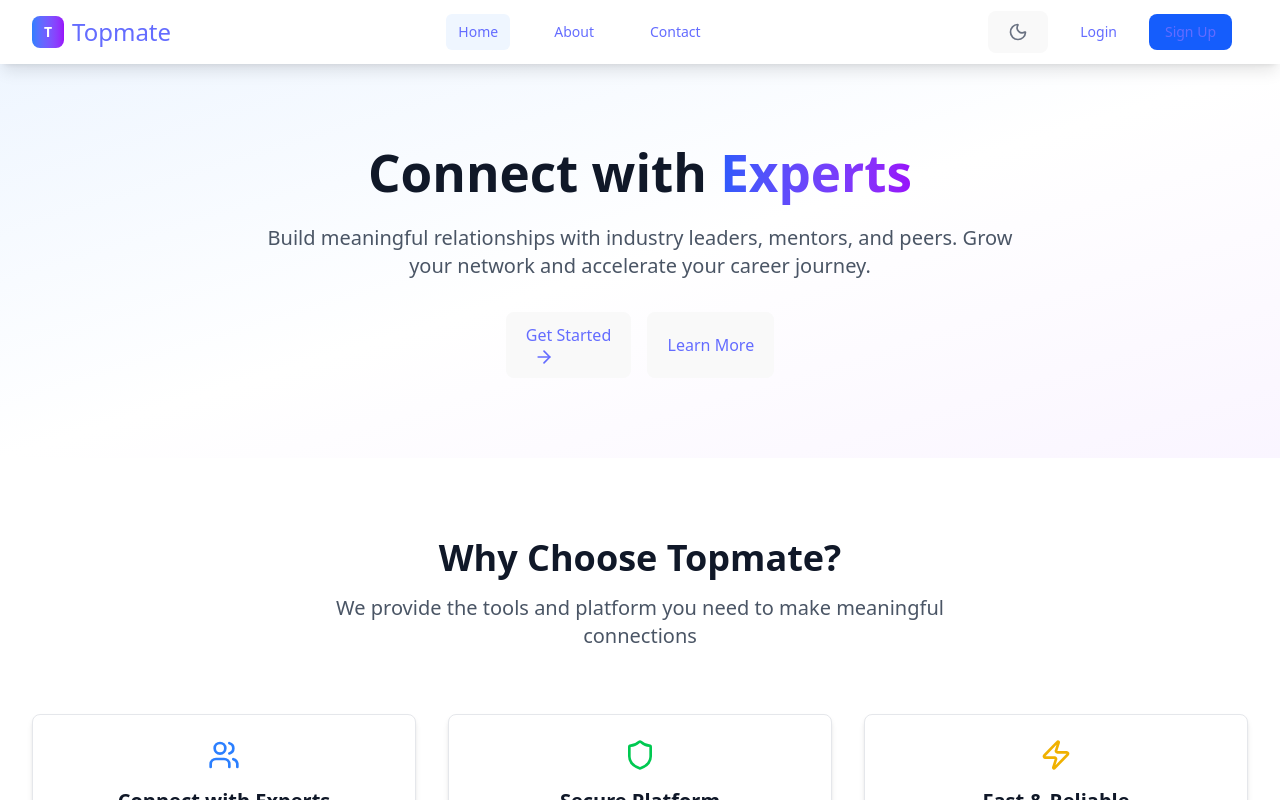
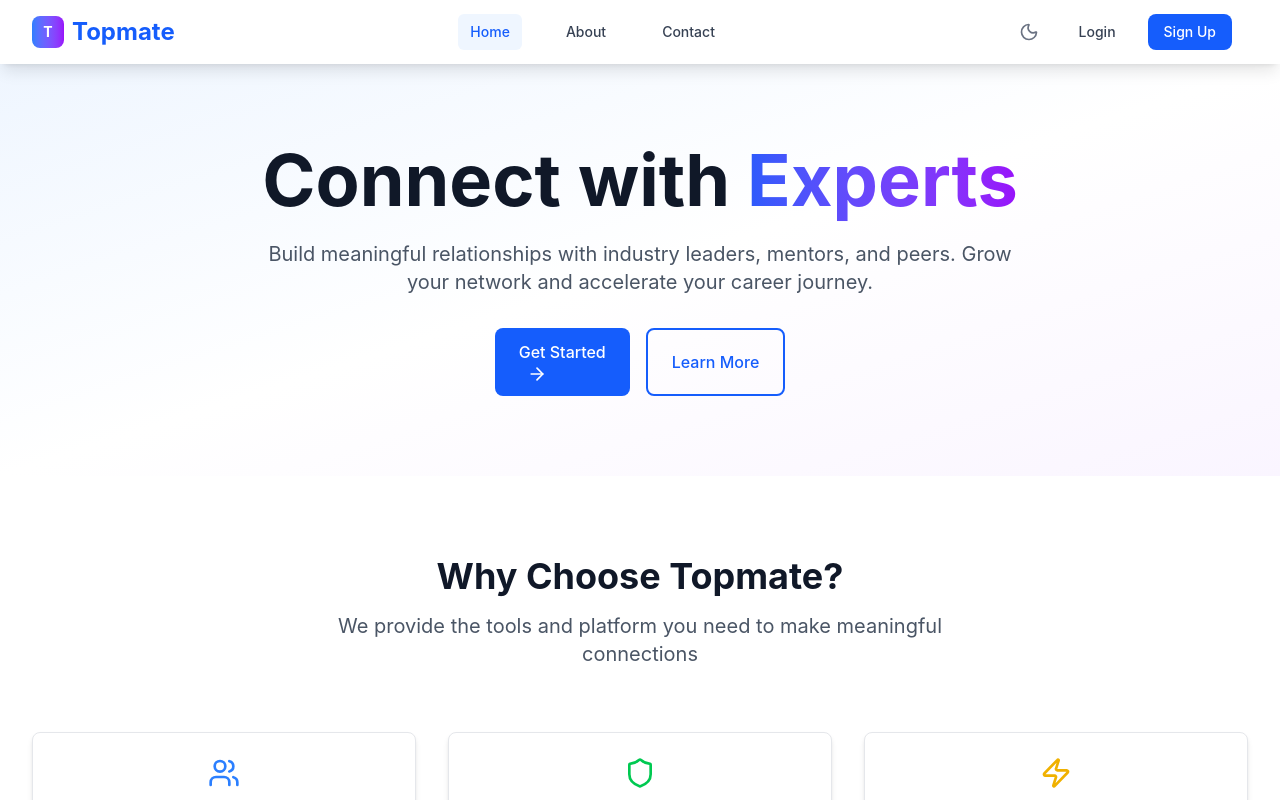
Before and after one commit to nikhilshakya07/BeYourLoop-Assignment, a React (Vite) app in the folder frontend/: page / in a window 1280 px wide. Shown: the top 800 px of the page. Built offline with nearby package versions, Linux system fonts and the light colour scheme.

Commit message:
Added readme

```diff
--- a/frontend/src/index.css
+++ b/frontend/src/index.css
@@ -1,70 +1,209 @@
 @import "tailwindcss";
 
-:root {
-  font-family: system-ui, Avenir, Helvetica, Arial, sans-serif;
-  line-height: 1.5;
-  font-weight: 400;
 
-  color-scheme: light dark;
-  color: rgba(255, 255, 255, 0.87);
-  background-color: #242424;
+@layer base {
+  html {
+    scroll-behavior: smooth;
+  }
 
-  font-synthesis: none;
-  text-rendering: optimizeLegibility;
-  -webkit-font-smoothing: antialiased;
-  -moz-osx-font-smoothing: grayscale;
+  body {
+    font-family: 'Inter', -apple-system, BlinkMacSystemFont, 'Segoe UI', 'Roboto', 'Oxygen',
+      'Ubuntu', 'Cantarell', 'Fira Sans', 'Droid Sans', 'Helvetica Neue', sans-serif;
+    -webkit-font-smoothing: antialiased;
+    -moz-osx-font-smoothing: grayscale;
+  }
 }
 
-a {
-  font-weight: 500;
-  color: #646cff;
-  text-decoration: inherit;
-}
-a:hover {
-  color: #535bf2;
+@layer components {
+  .btn-primary {
+    @apply bg-indigo-600 hover:bg-indigo-700 text-white font-medium py-2 px-4 rounded-md transition-colors duration-200;
+  }
+
+  .btn-secondary {
+    @apply bg-gray-200 hover:bg-gray-300 text-gray-900 font-medium py-2 px-4 rounded-md transition-colors duration-200;
+  }
+
+  .card {
+    @apply bg-white rounded-lg shadow-md border border-gray-200;
+  }
+
+  .form-input {
+    @apply w-full px-3 py-2 border border-gray-300 rounded-md focus:outline-none focus:ring-2 focus:ring-indigo-500 focus:border-transparent;
+  }
+
+  .form-label {
+    @apply block text-sm font-medium text-gray-700 mb-2;
+  }
+
+  .error-text {
+    @apply text-sm text-red-600 mt-1;
+  }
 }
 
-body {
-  margin: 0;
-  display: flex;
-  place-items: center;
-  min-width: 320px;
-  min-height: 100vh;
+@layer utilities {
+  .text-gradient {
+    background: linear-gradient(90deg, #667eea 0%, #764ba2 100%);
+    -webkit-background-clip: text;
+    -webkit-text-fill-color: transparent;
+    background-clip: text;
+  }
+
+  .bg-gradient-primary {
+    background: linear-gradient(135deg, #667eea 0%, #764ba2 100%);
+  }
+
+  .bg-gradient-secondary {
+    background: linear-gradient(135deg, #f093fb 0%, #f5576c 100%);
+  }
+
+  .shadow-glow {
+    box-shadow: 0 0 20px rgba(102, 126, 234, 0.3);
+  }
+
+  .animation-delay-200 {
+    animation-delay: 200ms;
+  }
+
+  .animation-delay-400 {
+    animation-delay: 400ms;
+  }
+
+  .animation-delay-600 {
+    animation-delay: 600ms;
+  }
 }
 
-h1 {
-  font-size: 3.2em;
-  line-height: 1.1;
+/* Custom animations */
+@keyframes fadeInUp {
+  from {
+    opacity: 0;
+    transform: translateY(30px);
+  }
+  to {
+    opacity: 1;
+    transform: translateY(0);
+  }
 }
 
-button {
-  border-radius: 8px;
-  border: 1px solid transparent;
-  padding: 0.6em 1.2em;
-  font-size: 1em;
-  font-weight: 500;
-  font-family: inherit;
-  background-color: #1a1a1a;
-  cursor: pointer;
-  transition: border-color 0.25s;
-}
-button:hover {
-  border-color: #646cff;
-}
-button:focus,
-button:focus-visible {
-  outline: 4px auto -webkit-focus-ring-color;
+@keyframes fadeInDown {
+  from {
+    opacity: 0;
+    transform: translateY(-30px);
+  }
+  to {
+    opacity: 1;
+    transform: translateY(0);
+  }
 }
 
-@media (prefers-color-scheme: light) {
-  :root {
-    color: #213547;
-    background-color: #ffffff;
+@keyframes fadeInLeft {
+  from {
+    opacity: 0;
+    transform: translateX(-30px);
   }
-  a:hover {
-    color: #747bff;
-  }
-  button {
-    background-color: #f9f9f9;
+  to {
+    opacity: 1;
+    transform: translateX(0);
   }
 }
+
+@keyframes fadeInRight {
+  from {
+    opacity: 0;
+    transform: translateX(30px);
+  }
+  to {
+    opacity: 1;
+    transform: translateX(0);
+  }
+}
+
+@keyframes pulse {
+  0%, 100% {
+    opacity: 1;
+  }
+  50% {
+    opacity: 0.5;
+  }
+}
+
+@keyframes spin {
+  from {
+    transform: rotate(0deg);
+  }
+  to {
+    transform: rotate(360deg);
+  }
+}
+
+.animate-fadeInUp {
+  animation: fadeInUp 0.6s ease-out forwards;
+}
+
+.animate-fadeInDown {
+  animation: fadeInDown 0.6s ease-out forwards;
+}
+
+.animate-fadeInLeft {
+  animation: fadeInLeft 0.6s ease-out forwards;
+}
+
+.animate-fadeInRight {
+  animation: fadeInRight 0.6s ease-out forwards;
+}
+
+.animate-pulse {
+  animation: pulse 2s cubic-bezier(0.4, 0, 0.6, 1) infinite;
+}
+
+.animate-spin {
+  animation: spin 1s linear infinite;
+}
+
+/* Loading spinner */
+.spinner {
+  border: 4px solid #f3f4f6;
+  border-top: 4px solid #4f46e5;
+  border-radius: 50%;
+  width: 40px;
+  height: 40px;
+  animation: spin 1s linear infinite;
+}
+
+/* Custom scrollbar */
+::-webkit-scrollbar {
+  width: 8px;
+}
+
+::-webkit-scrollbar-track {
+  background: #f1f5f9;
+}
+
+::-webkit-scrollbar-thumb {
+  background: #cbd5e1;
+  border-radius: 4px;
+}
+
+::-webkit-scrollbar-thumb:hover {
+  background: #94a3b8;
+}
+
+/* Focus styles for accessibility */
+.focus-ring {
+  @apply focus:outline-none focus:ring-2 focus:ring-offset-2 focus:ring-indigo-500;
+}
+
+/* Responsive utilities */
+@media (max-width: 640px) {
+  .container {
+    padding-left: 1rem;
+    padding-right: 1rem;
+  }
+}
+
+/* Print styles */
+@media print {
+  .no-print {
+    display: none !important;
+  }
+}
--- /dev/null
+++ b/frontend/src/utils/constants.js
@@ -0,0 +1,22 @@
+export const API_BASE_URL = process.env.REACT_APP_API_URL || 'http://localhost:5000/api';
+
+export const ROUTES = {
+  HOME: '/',
+  ABOUT: '/about',
+  CONTACT: '/contact',
+  LOGIN: '/login',
+  REGISTER: '/register',
+  DASHBOARD: '/dashboard'
+};
+
+export const STORAGE_KEYS = {
+  TOKEN: 'authToken',
+  USER: 'user'
+};
+
+export const VALIDATION_MESSAGES = {
+  REQUIRED: 'This field is required',
+  EMAIL_INVALID: 'Please enter a valid email address',
+  PASSWORD_MIN: 'Password must be at least 6 characters long',
+  PASSWORDS_MATCH: 'Passwords must match'
+};
```
